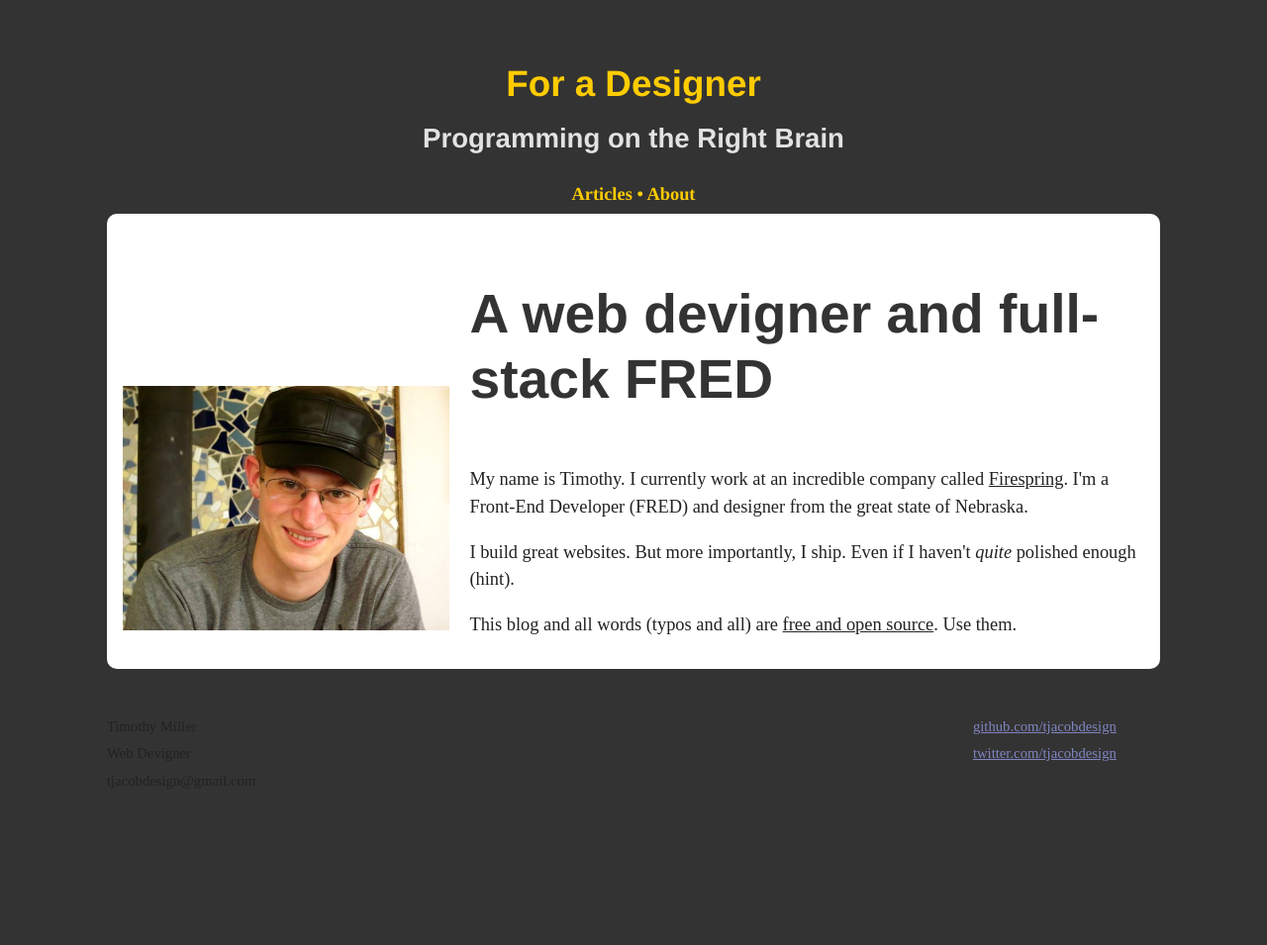
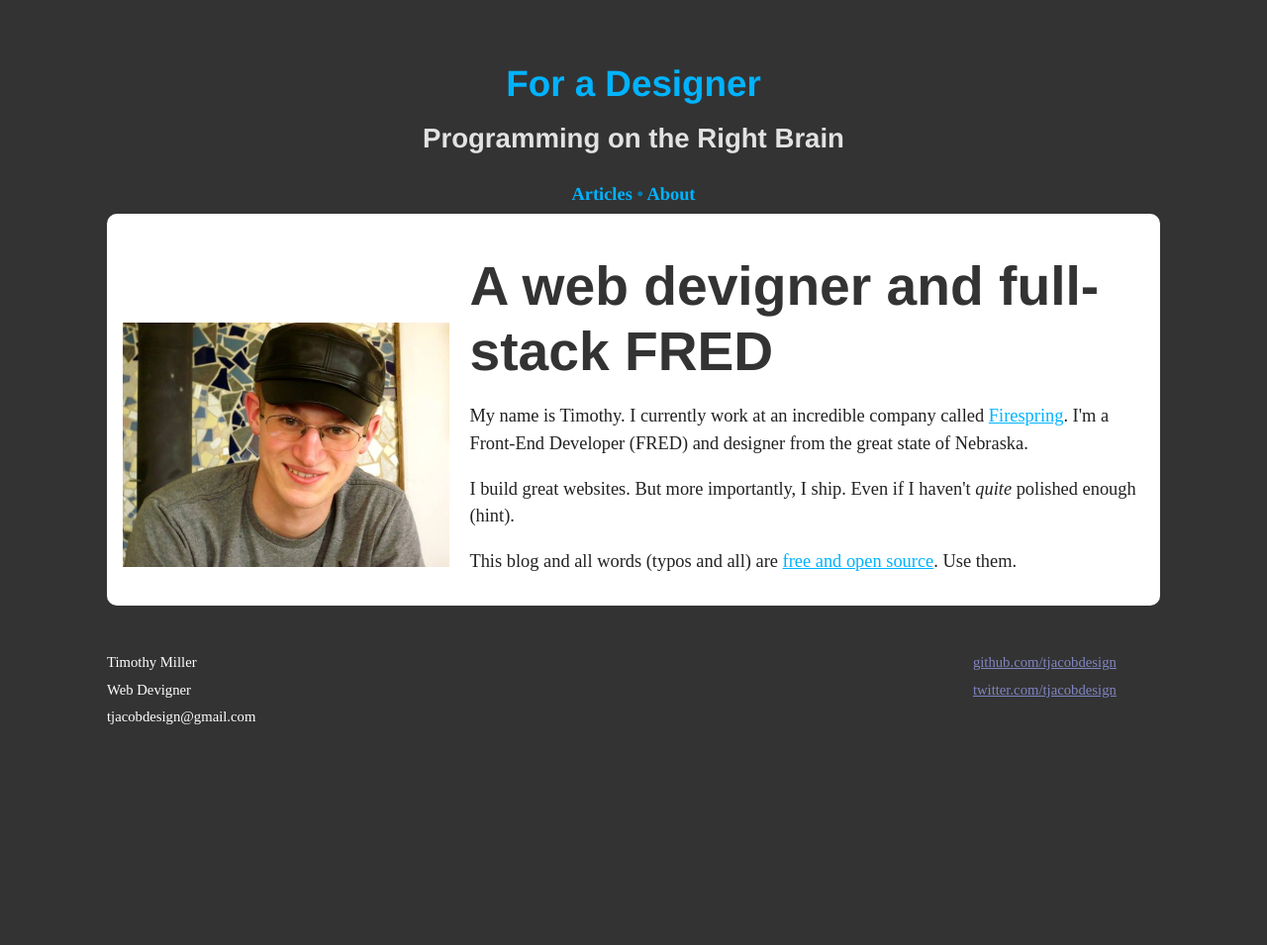
Before and after one commit to WebInspectInc/tjacobdesign.github.io, a Jekyll site: the page built from about/index.html, in a window 1280 px wide. Shown: the whole page at 99% size. Built offline with Jekyll 4.4.1, drawn with Linux system fonts in a browser that asks for light colours; some web fonts are replaced; Markdown is read by kramdown in place of the engine named in the settings.

Commit message:
Post launch design tweaks

```diff
--- a/about/index.html
+++ b/about/index.html
@@ -12,7 +12,7 @@ title: About Timothy and the Site | For a Designer
       <h1>A web devigner and full-stack FRED</h1>
       <p>My name is Timothy. I currently work at an incredible company called <a href="http://firespring.com">Firespring</a>. I'm a Front-End Developer (FRED) and designer from the great state of Nebraska.</p>
       <p>I build great websites. But more importantly, I ship. Even if I haven't <em>quite</em> polished enough (hint).</p>
-      <p>This blog and all words (typos and all) are <a href="https://github.com/tjacobdesign/foradesigner">free and open source</a>. Use them.</p>
+      <p>This blog and all words (typos and all) are <a href="https://github.com/tjacobdesign/tjacobdesign.github.io">free and open source</a>. Use them.</p>
     </div>
   </div>
 </section>
--- a/css/main.css
+++ b/css/main.css
@@ -34,10 +34,10 @@ p {
 }
 
 a:link, a:visited {
-  color: #FFCC00;
+  color: #00b3ff;
 }
 a:hover {
-  color: #b38f00;
+  color: #007db3;
   text-decoration: underline;
 }
 
@@ -150,6 +150,7 @@ nav {
 }
 nav a:after {
   content: " • ";
+  color: #007db3;
 }
 nav a:last-child:after {
   content: "";
@@ -165,8 +166,8 @@ nav a:last-child:after {
   border-radius: 10px;
 }
 
-[role="main"] a:link,
-[role="main"] a:visited {
+[role="main"] h1 a:link,
+[role="main"] h1 a:visited {
   color: #222;
 }
 
@@ -178,7 +179,7 @@ nav a:last-child:after {
 
 [role="main"] h1 {
   font-size: 3em;
-  margin: 1em 0 1em;
+  margin: 0.5em 0 0.25em;
 }
 
 [role="main"] h1 a {
@@ -200,9 +201,12 @@ nav a:last-child:after {
 
 .footer {
   font-size: 80%;
-  color: #666;
   margin-top: 2em;
   overflow: hidden;
+}
+
+.footer p {
+  color: white;
 }
 
 .footer .contact {
```
Also changed, not shown: 2 other files.
